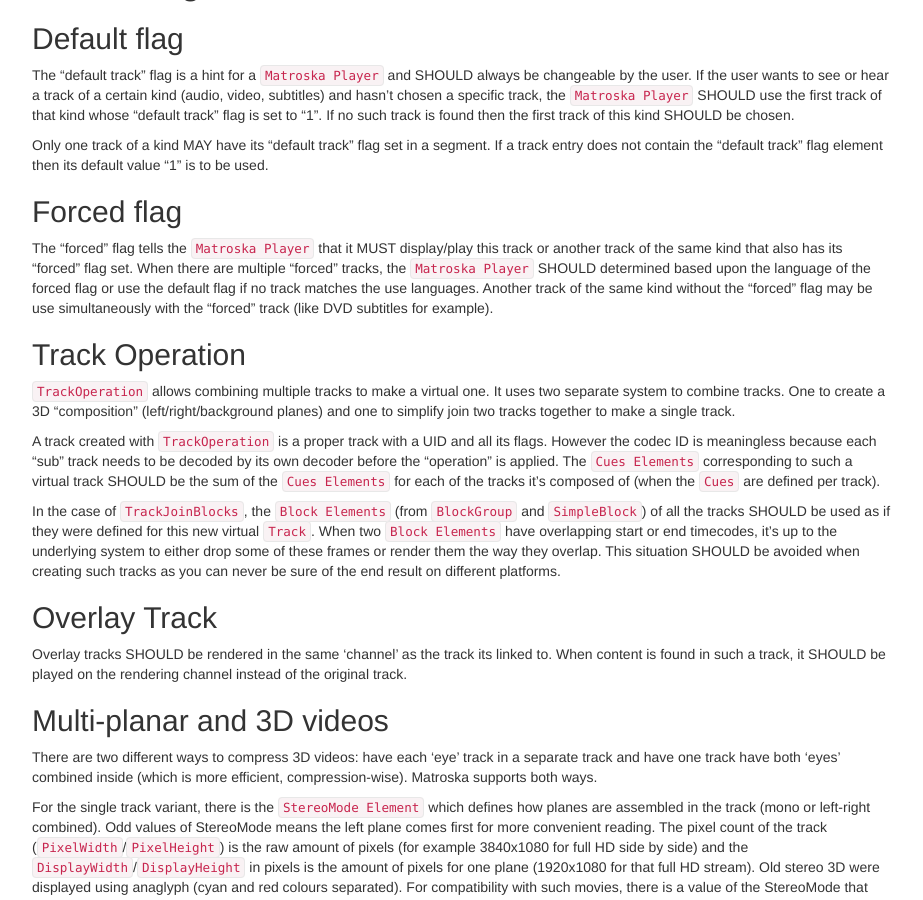
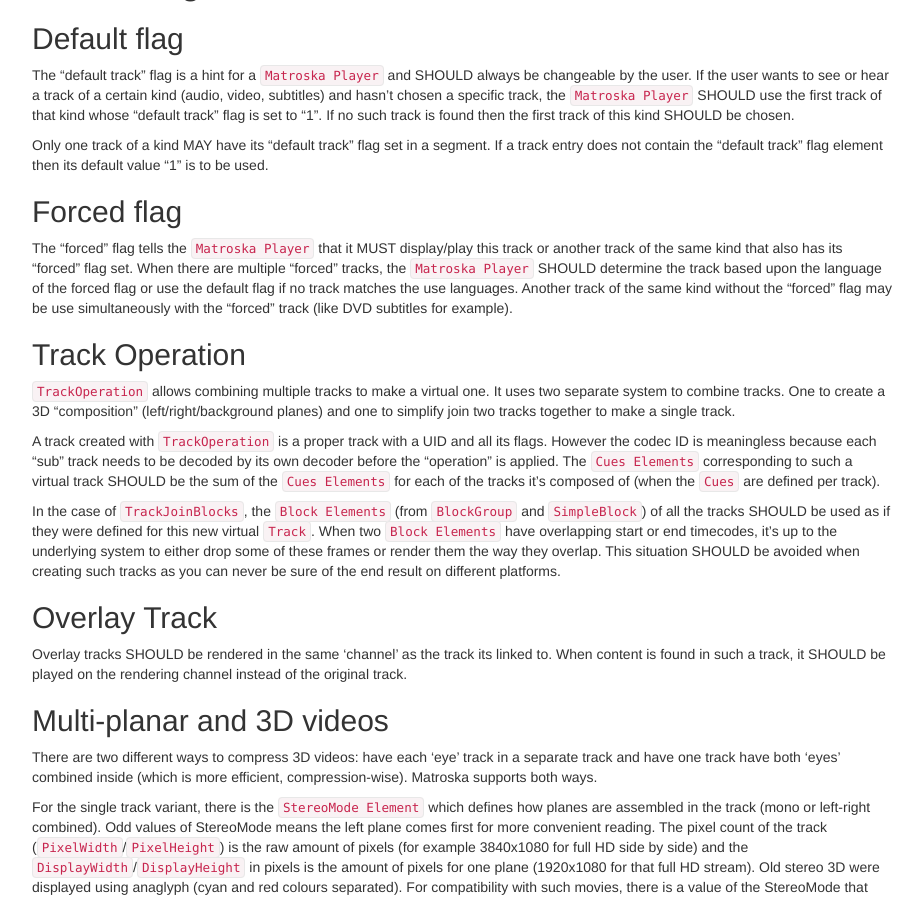
Before and after one commit to ietf-wg-cellar/matroska-specification, a Jekyll site: the page built from notes.md, in a window 1280 px wide and 900 px high, scrolled down 3420 px. Shown: the whole window, without its empty margins (273-1196 px from the left). Built offline with Jekyll 4.4.1, drawn with Linux system fonts in a browser that asks for light colours; our own code applies the rules of GitHub Pages for plain Markdown files.

Commit message:
update determined with determine the track

```diff
--- a/notes.md
+++ b/notes.md
@@ -120,7 +120,7 @@ Only one track of a kind MAY have its "default track" flag set in a segment. If
 
 ## Forced flag
 
-The "forced" flag tells the `Matroska Player` that it MUST display/play this track or another track of the same kind that also has its "forced" flag set. When there are multiple "forced" tracks, the `Matroska Player` SHOULD determined based upon the language of the forced flag or use the default flag if no track matches the use languages. Another track of the same kind without the "forced" flag may be use simultaneously with the "forced" track (like DVD subtitles for example).
+The "forced" flag tells the `Matroska Player` that it MUST display/play this track or another track of the same kind that also has its "forced" flag set. When there are multiple "forced" tracks, the `Matroska Player` SHOULD determine the track based upon the language of the forced flag or use the default flag if no track matches the use languages. Another track of the same kind without the "forced" flag may be use simultaneously with the "forced" track (like DVD subtitles for example).
 
 ## Track Operation
 
```
Also changed, not shown: menu.md (+1 -1 lines).
